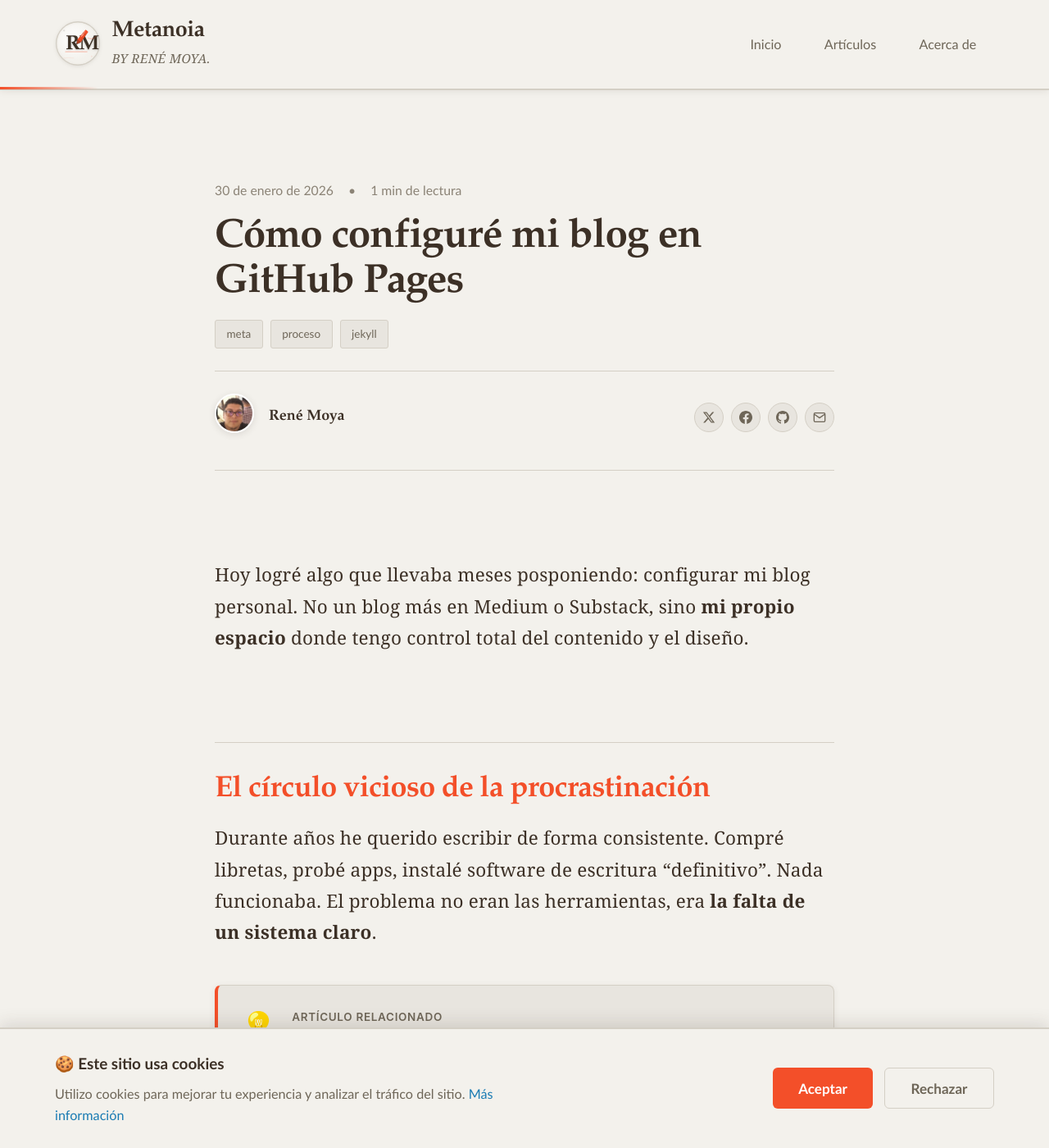
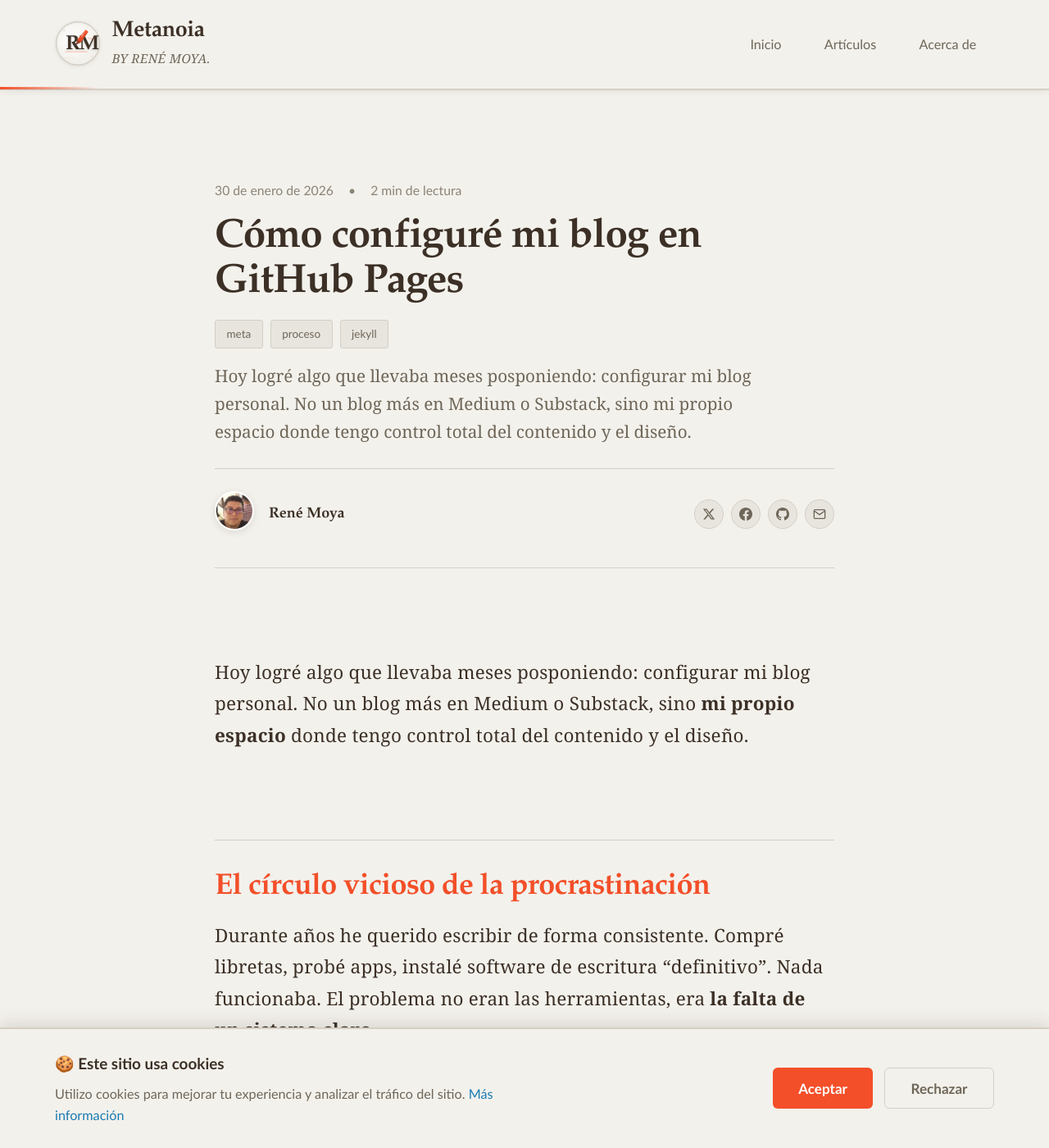
Before and after one commit to renedev0284-creator/renedev0284-creator.github.io, a Jekyll site: the page built from _posts/2026-01-30-como-configure-mi-blog.md, in a window 1280 px wide and 1400 px high. Shown: the whole window at 82% size. Built offline with Jekyll 4.4.1, drawn with Linux system fonts in a browser that asks for light colours; comment, search, counter and statistics services are not loaded.

Commit message:
Post excerpt fixeado

```diff
--- a/_layouts/post.html
+++ b/_layouts/post.html
@@ -14,9 +14,7 @@ layout: default
       {{ day }} de {{ months[month_index] }} de {{ year }}
     </time>
     <span>•</span>
-      <span>{{ page.content | number_of_words | divided_by: 200 }} min de lectura</span>
-
-
+    <span>{{ page.content | number_of_words | divided_by: 200 | plus: 1 }} min de lectura</span>
   </div>
 
   <h1>{{ page.title }}</h1>
@@ -26,16 +24,18 @@ layout: default
       {% for tag in page.tags %}
         <span class="tag">{{ tag }}</span>
       {% endfor %}
+    </div>
+  {% endif %}
 
-      <p class="post-excerpt">{{ post.excerpt | strip_html | truncate: 180 }}</p>
-
-      </div>
+  {%- assign _excerpt = page.excerpt | default: "" -%}
+  {% if _excerpt != "" %}
+    <p class="post-excerpt">{{ _excerpt | strip_html | strip_newlines | truncate: 220 }}</p>
   {% endif %}
 
   <!-- Info de autor -->
   {% include post-author-minimal.html %}
+</header>
 
-  </header>
 
   <div class="post-content">
     {{ content }}
--- a/assets/css/style.css
+++ b/assets/css/style.css
@@ -1272,3 +1272,19 @@ button:focus-visible {
     margin-top: 10px;
   }
 }
+
+.post-header .post-excerpt{
+  margin: 0.9rem 0 1.25rem;
+  font-size: 1.15rem;         /* estilo “revista” */
+  line-height: 1.65;
+  color: var(--color-text-muted, #6e6658);
+  max-width: 58ch;            /* ancho editorial */
+}
+
+.post-tags{
+  margin-top: 0.9rem;
+  margin-bottom: 0.75rem;
+  display: flex;
+  gap: .5rem;
+  flex-wrap: wrap;
+}
```
Lines whose indentation alone changed are shown as unchanged.
